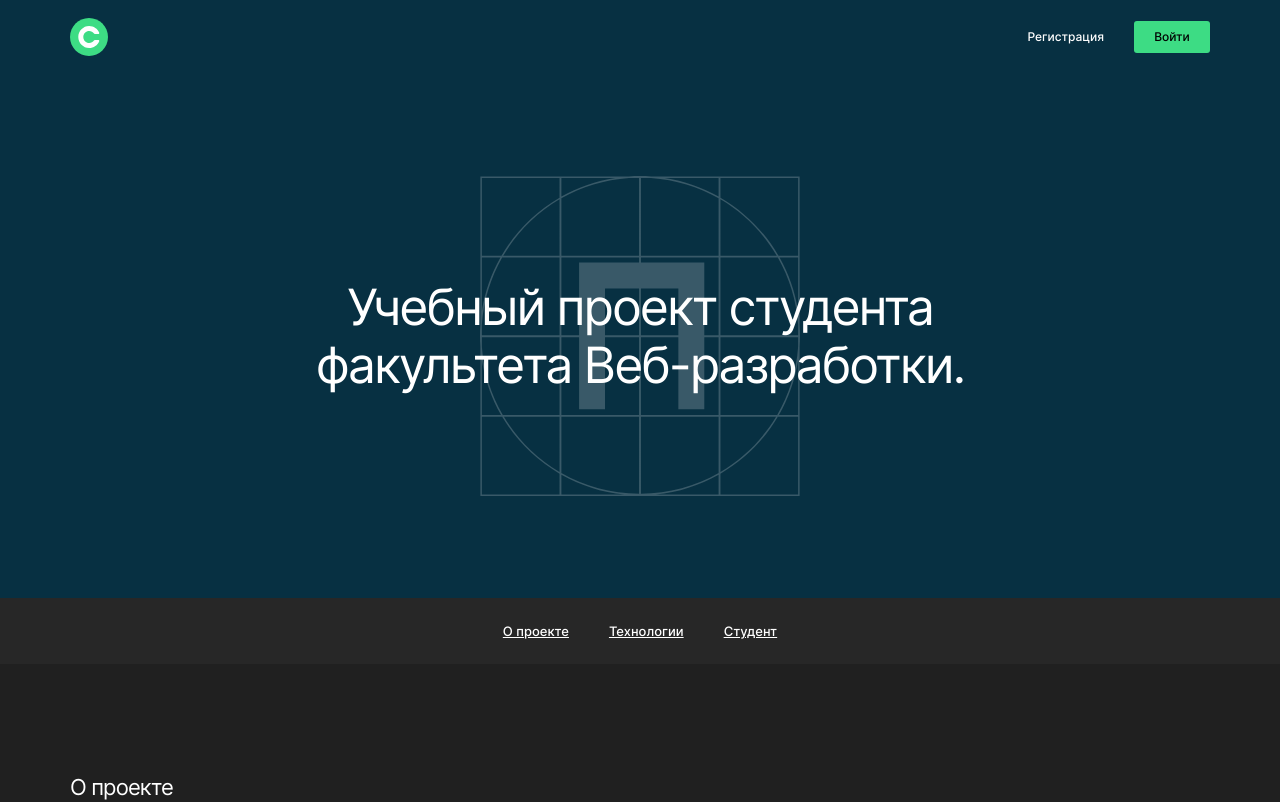
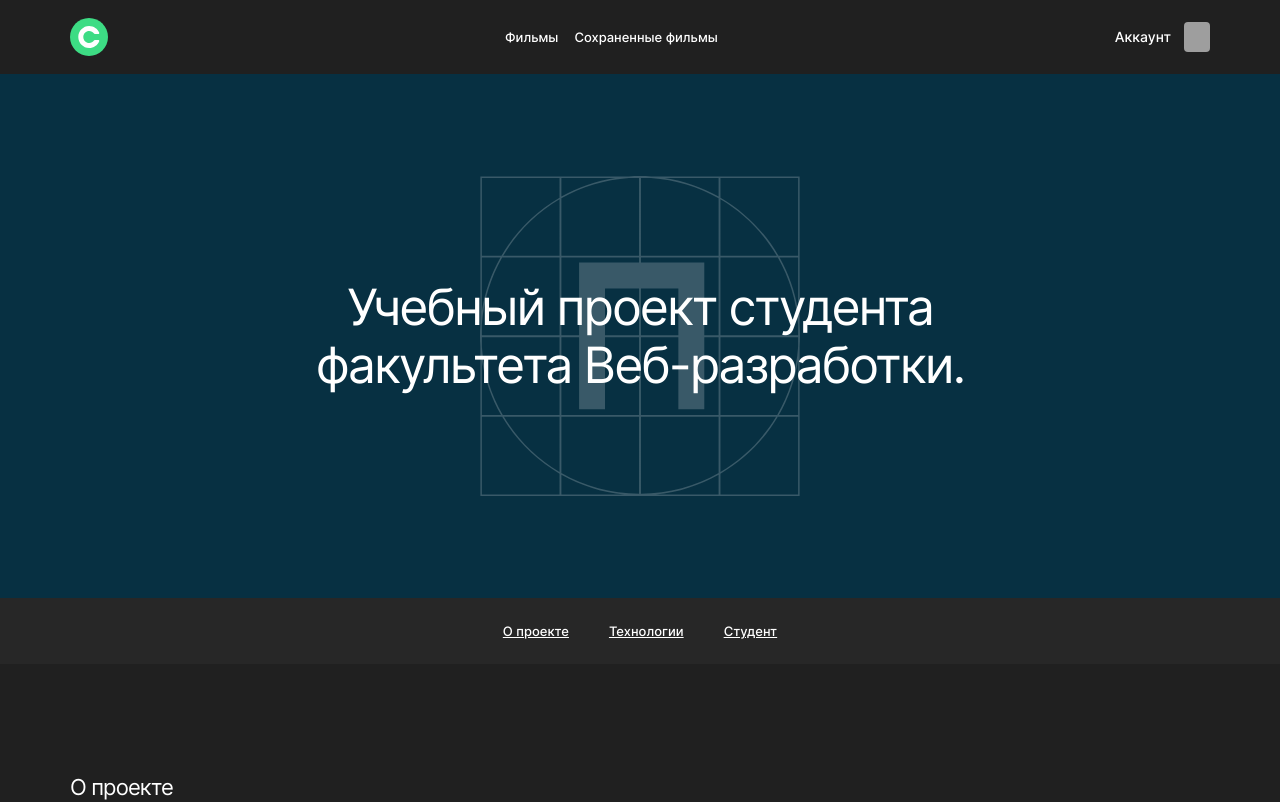
Before and after one commit to Artem-Tckachew/movies-explorer-frontend, a React (Create React App) app: page / in a window 1280 px wide. Shown: the top 802 px of the page. Built offline with nearby package versions, Linux system fonts and the light colour scheme; no server answers; grey boxes are pictures that could not be loaded.

Commit message:
Поправить роуты

```diff
--- a/src/components/App/App.js
+++ b/src/components/App/App.js
@@ -270,8 +270,8 @@ function App() {
         <Switch>
           <Route exact path="/">
           {!isLoggedIn ? (
-            <Header  isAuth={false} />) : (
-              <Header  isAuth={true} />
+            <Header  isAuth={true} />) : (
+              <Header  isAuth={false} />
             )}
             <Main />
             <Footer />
```
